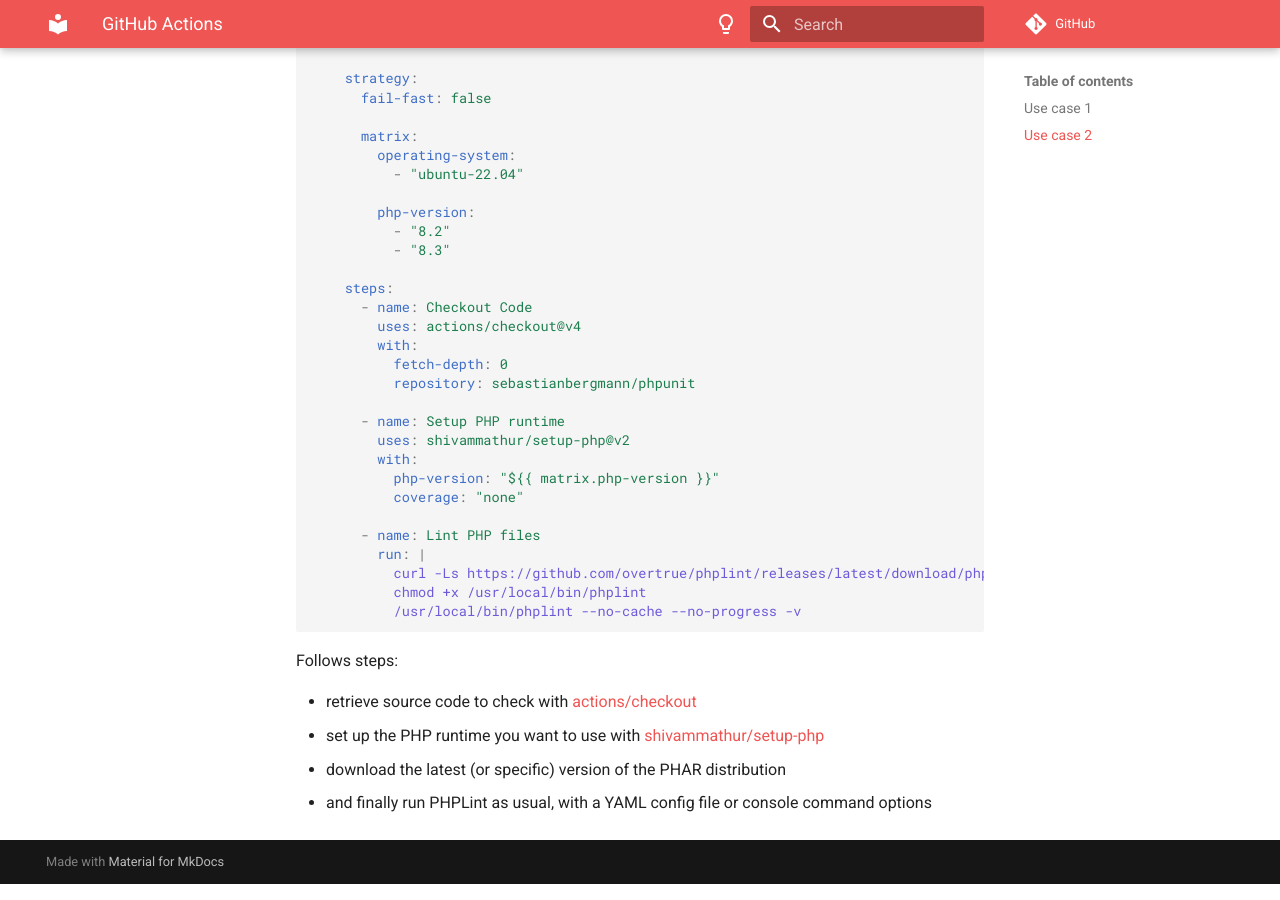
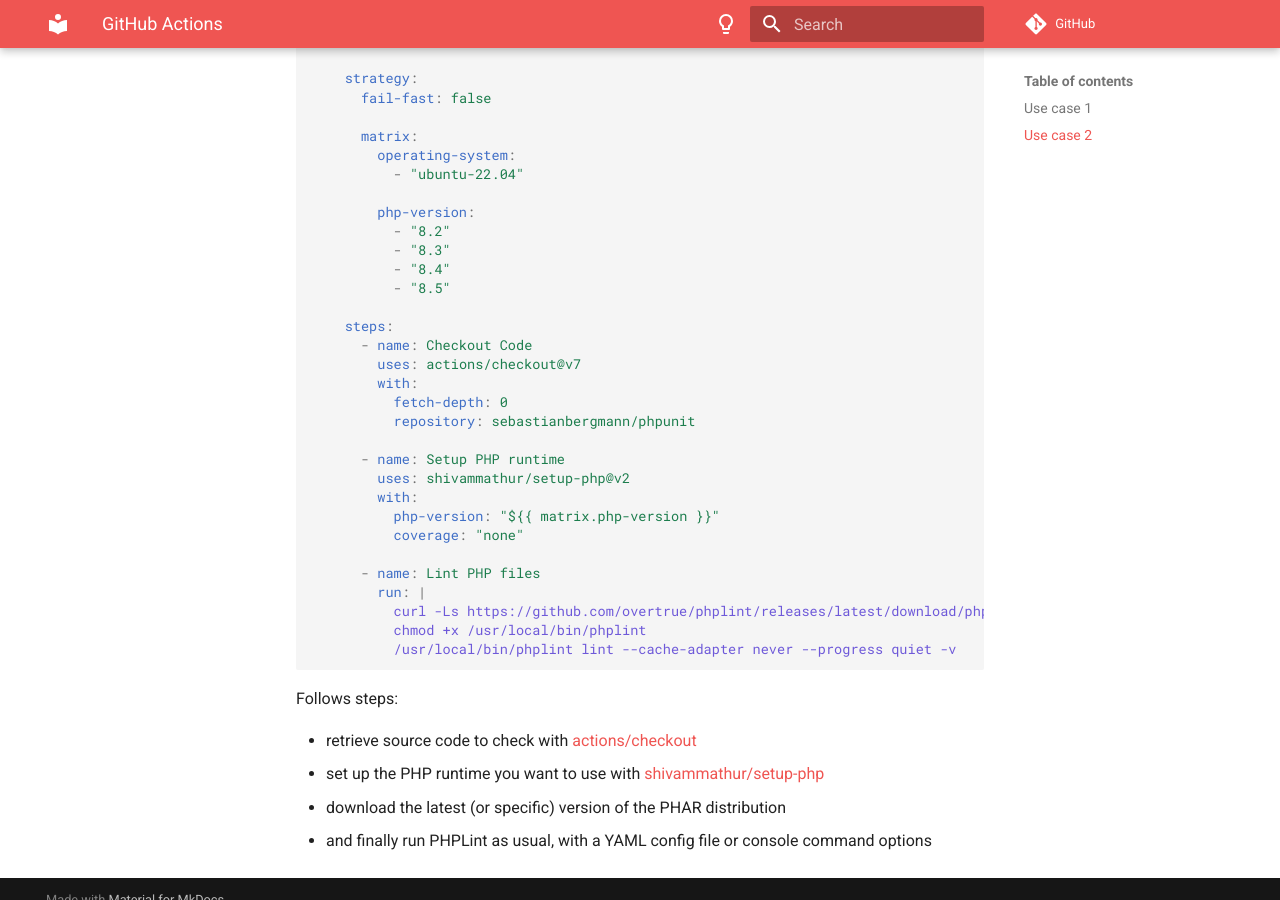
Before and after one commit to overtrue/phplint, an MkDocs documentation site: the page built from docs/usage/github-actions.md, in a window 1280 px wide and 900 px high, scrolled down 802 px. Built offline with MkDocs 1.6.1 and Material for MkDocs 9.7.7, drawn with Linux system fonts in a browser that asks for light colours; comment, search, counter and statistics services are not loaded.

Commit message:
fixed documentation about version 9.8.0

````diff
--- a/docs/usage/github-actions.md
+++ b/docs/usage/github-actions.md
@@ -41,10 +41,12 @@ jobs:
         php-version:
           - "8.2"
           - "8.3"
+          - "8.4"
+          - "8.5"
 
     steps:
       - name: Checkout Code
-        uses: actions/checkout@v4
+        uses: actions/checkout@v7
         with:
           fetch-depth: 0
           repository: sebastianbergmann/phpunit
@@ -59,7 +61,7 @@ jobs:
         run: |
           curl -Ls https://github.com/overtrue/phplint/releases/latest/download/phplint.phar -o /usr/local/bin/phplint
           chmod +x /usr/local/bin/phplint
-          /usr/local/bin/phplint --no-cache --no-progress -v
+          /usr/local/bin/phplint lint --cache-adapter never --progress quiet -v
 ```
 
 Follows steps:
````
Also changed, not shown: docs/configuration.md (+6 -6 lines), docs/usage/docker.md (+1 -1 lines), docs/usage/other-ci.md (+1 -1 lines).
